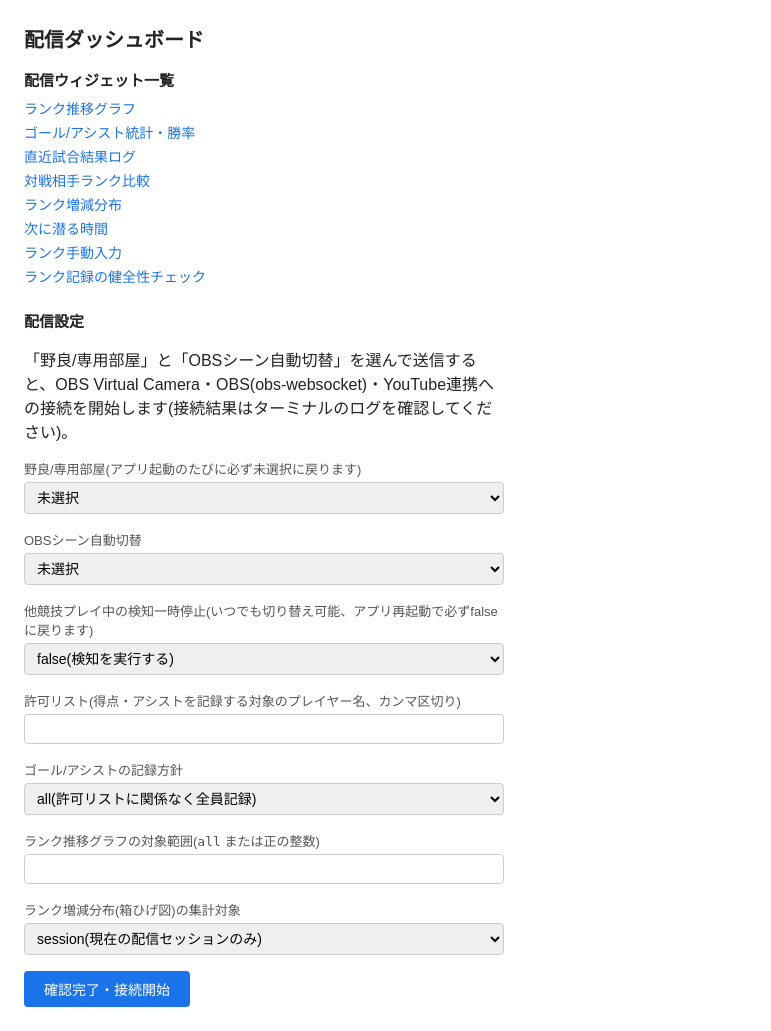
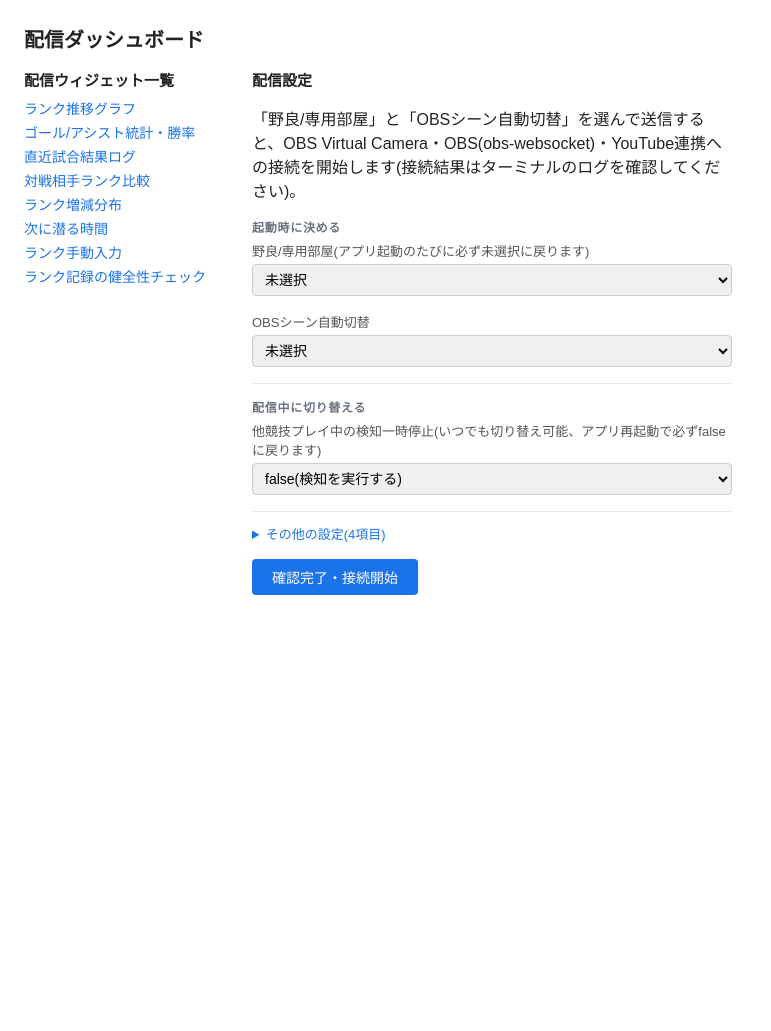
Before and after one commit to clear-bg/NSS-Result-Tracker, a FastAPI app: page /admin in a window 1280 px wide. Shown: the whole page, without its empty margins (0-771 px from the left). After the commit the page ends 595 px from the top, so only its background shows below. Run offline with FastAPI, Linux system fonts and the light colour scheme.

Commit message:
[444]feat: /adminを2カラム化し、設定を触る頻度ごとに分けて1画面に収める
- max-widthを480→708pxに広げ、左=配信ウィジェット一覧 / 右=配信設定の2カラムにする
- 設定項目を「起動時に決める」「配信中に切り替える」「その他の設定(折りたたみ)」の
  3グループに分け、上2つは区切り線で分ける(Issue #440で起きた隣接プルダウンの
  誤操作対策も兼ねる)
- 送信ボタンは折りたたみの下(フォーム最下部)に移す
- 折りたたみの開閉状態はlocalStorageで記憶し、送信後のリダイレクトをまたいで維持する
- 狭いウィンドウではflex-wrapで縦積みに戻し、selectにmax-width: 100%を付けて
  横スクロールが出ないようにする

Co-Authored-By: Claude Opus 5 <noreply@anthropic.com>
Claude-Session: https://claude.ai/code/session_01HbqaAjRPpVru5Xo5WFwxMj

```diff
--- a/src/nss_tracker/web/static/admin.css
+++ b/src/nss_tracker/web/static/admin.css
@@ -1,13 +1,40 @@
 /* Issue #129: 配信中に調整したくなり得る設定値を編集する管理画面(/admin)専用の
    スタイル。overlay.cssと異なりOBSへの配置を想定しない(通常のブラウザで見る用)
    ため、透過にはせず読みやすさ優先の通常のページとして組む。 */
+/* Issue #444: 項目が増えて縦に長くなり、初期表示でスクロールしないと更新ボタンに
+   届かなくなった(実測で約870〜980px。1920x1080を最大化してもビューポートは約900px)。
+   さらに送信のたびにPRGリダイレクトでページ先頭へ戻るため、スクロール位置と項目の
+   位置がズレて隣のプルダウンを掴む事故が起きた(Issue #440の検知一時停止と、
+   すぐ上のOBSシーン自動切替を取り違えた)。
+   幅を広げて2カラム(左=ウィジェット一覧 / 右=配信設定)にし、設定側は触る頻度で
+   グループ分けしたうえで「その他の設定」を折りたたむことで、1画面に収める。
+   左200px + gap 28px + 右480px = 708px(paddingを足した総幅は756px)。 */
 body {
     margin: 0;
     padding: 24px;
-    max-width: 480px;
+    max-width: 708px;
     font-family: sans-serif;
     color: #222;
     background: #fff;
+}
+
+.admin-layout {
+    display: flex;
+    flex-wrap: wrap;
+    gap: 28px;
+    align-items: flex-start;
+}
+
+.admin-col-widgets {
+    flex: 0 0 200px;
+}
+
+/* ウィンドウが狭いときは、この基準幅を下回った時点で折り返して縦積みに戻る
+   (200 + 28 + 420 = 648pxが折り返しの境目)。min-width: 0はflexアイテムが
+   内容の最小幅より縮めるようにするための定石(長いラベルによる横はみ出し防止)。 */
+.admin-col-settings {
+    flex: 1 1 420px;
+    min-width: 0;
 }
 
 h1 {
@@ -55,6 +82,41 @@ h2 {
     text-decoration: underline;
 }
 
+/* Issue #444: 設定項目を触る頻度で3つに分ける。
+   「起動時に決める」(野良/専用部屋・OBSシーン自動切替、起動確認ゲートの対象2項目)と
+   「配信中に切り替える」(検知一時停止)を区切り線で分けることで、性質の違う項目が
+   隣り合って誤操作される事故(Issue #440の実機確認で発生)も避ける。 */
+.admin-group-label {
+    font-size: 12px;
+    color: #6b7280;
+    letter-spacing: .06em;
+    font-weight: bold;
+    margin: 0 0 6px;
+}
+
+.admin-group-divider {
+    border: 0;
+    border-top: 1px solid #e3e6ea;
+    margin: 4px 0 14px;
+}
+
+/* めったに触らない4項目は既定で折りたたむ。開閉状態はadmin.html側のスクリプトが
+   localStorageに保存し、送信後のリダイレクトをまたいで維持する */
+.admin-details {
+    border-top: 1px solid #e3e6ea;
+    padding-top: 12px;
+}
+
+.admin-details summary {
+    font-size: 13px;
+    color: #1a73e8;
+    cursor: pointer;
+}
+
+.admin-details[open] summary {
+    margin-bottom: 12px;
+}
+
 .admin-field {
     display: flex;
     flex-direction: column;
@@ -67,12 +129,17 @@ h2 {
     color: #555;
 }
 
+/* Issue #444: selectは既定で最長の選択肢の幅まで広がるため、縦積みに戻る狭い
+   ウィンドウではカラムからはみ出してページ全体に横スクロールが出る。カラム幅で
+   頭打ちにする(選択肢の文字が見切れる方が、横スクロールより実害が小さい)。 */
 .admin-field input,
 .admin-field select {
     font-size: 14px;
     padding: 6px 8px;
     border: 1px solid #ccc;
     border-radius: 4px;
+    max-width: 100%;
+    box-sizing: border-box;
 }
 
 /* Issue #410: 未選択の項目を、フォーム全体ではなくその項目の直下で指摘する。
@@ -93,6 +160,9 @@ h2 {
     border-color: #b3261e;
 }
 
+/* Issue #444: 送信ボタンは折りたたみの下(フォーム最下部)に置く。折りたたみの上に
+   置くと、開いて編集したときに「ボタンの下に入力欄がある」形になり、押すために
+   上へ戻ることになるため(ユーザーとの相談で決定)。 */
 button[type="submit"] {
     font-size: 14px;
     padding: 8px 20px;
@@ -101,6 +171,7 @@ button[type="submit"] {
     background: #1a73e8;
     color: #fff;
     cursor: pointer;
+    margin-top: 16px;
 }
 
 button[type="submit"]:hover {
--- a/src/nss_tracker/web/templates/admin.html
+++ b/src/nss_tracker/web/templates/admin.html
@@ -7,6 +7,8 @@
 </head>
 <body>
 <h1>配信ダッシュボード</h1>
+<div class="admin-layout">
+  <div class="admin-col-widgets">
     <h2>配信ウィジェット一覧</h2>
     <ul class="admin-overlay-links">
       {% for link in overlay_links %}
@@ -15,6 +17,8 @@
       <li><a href="/rank-entry" target="_blank" rel="noopener">ランク手動入力</a></li>
       <li><a href="/health-check" target="_blank" rel="noopener">ランク記録の健全性チェック</a></li>
     </ul>
+  </div>
+  <div class="admin-col-settings">
     {% if status == "updated" %}
     <p class="admin-message admin-message-success">更新しました。</p>
     {% endif %}
@@ -31,6 +35,7 @@
     <p>「野良/専用部屋」と「OBSシーン自動切替」を選んで送信すると、OBS Virtual Camera・OBS(obs-websocket)・YouTube連携への接続を開始します(接続結果はターミナルのログを確認してください)。</p>
     {% endif %}
     <form method="post" action="/admin">
+      <p class="admin-group-label">起動時に決める</p>
       <div class="admin-field{% if error_room_type %} admin-field-error-target{% endif %}">
         <label for="room_type">野良/専用部屋(アプリ起動のたびに必ず未選択に戻ります)</label>
         <select id="room_type" name="room_type">
@@ -53,6 +58,8 @@
         <p class="admin-field-error">{{ error_obs_scene_switching }}</p>
         {% endif %}
       </div>
+      <hr class="admin-group-divider">
+      <p class="admin-group-label">配信中に切り替える</p>
       <div class="admin-field">
         <label for="detection_paused">他競技プレイ中の検知一時停止(いつでも切り替え可能、アプリ再起動で必ずfalseに戻ります)</label>
         <select id="detection_paused" name="detection_paused">
@@ -60,6 +67,8 @@
           <option value="true" {% if detection_paused %}selected{% endif %}>true(一時停止する)</option>
         </select>
       </div>
+      <details class="admin-details" id="admin-optional-settings">
+        <summary>その他の設定(4項目)</summary>
         <div class="admin-field">
           <label for="allowed_players">許可リスト(得点・アシストを記録する対象のプレイヤー名、カンマ区切り)</label>
           <input type="text" id="allowed_players" name="allowed_players" value="{{ settings.ALLOWED_PLAYERS }}">
@@ -83,7 +92,35 @@
             <option value="all" {% if settings.RANK_DELTA_DISTRIBUTION_SCOPE == "all" %}selected{% endif %}>all(累計・全期間)</option>
           </select>
         </div>
+      </details>
       <button type="submit">{% if startup_confirmed %}更新{% else %}確認完了・接続開始{% endif %}</button>
     </form>
+  </div>
+</div>
+<script>
+// Issue #444: 「その他の設定」の開閉状態を、更新ボタン送信後のリダイレクト(PRG)を
+// またいで維持する。記憶しないと、折りたたみ内の項目を直して送信するたびに閉じてしまう。
+(function () {
+  var STORAGE_KEY = "nss-admin-optional-settings-open";
+  var details = document.getElementById("admin-optional-settings");
+  if (!details) {
+    return;
+  }
+  try {
+    if (window.localStorage.getItem(STORAGE_KEY) === "true") {
+      details.open = true;
+    }
+  } catch (e) {
+    // プライベートウィンドウ等でlocalStorageが読めない場合は既定(閉じたまま)でよい
+  }
+  details.addEventListener("toggle", function () {
+    try {
+      window.localStorage.setItem(STORAGE_KEY, String(details.open));
+    } catch (e) {
+      // 保存できなくても開閉自体は動くため、何もしない
+    }
+  });
+})();
+</script>
 </body>
 </html>
```
Lines whose indentation alone changed are shown as unchanged.
